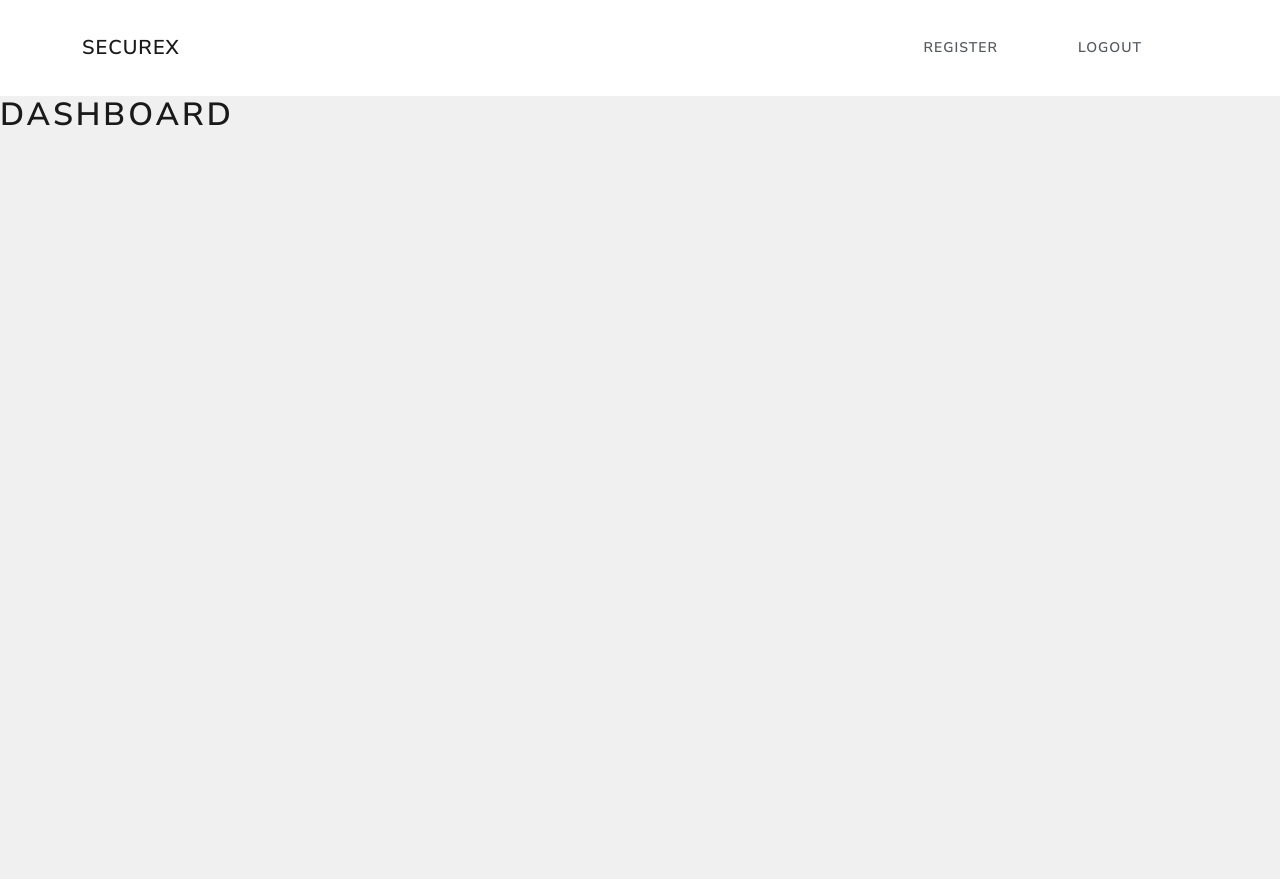
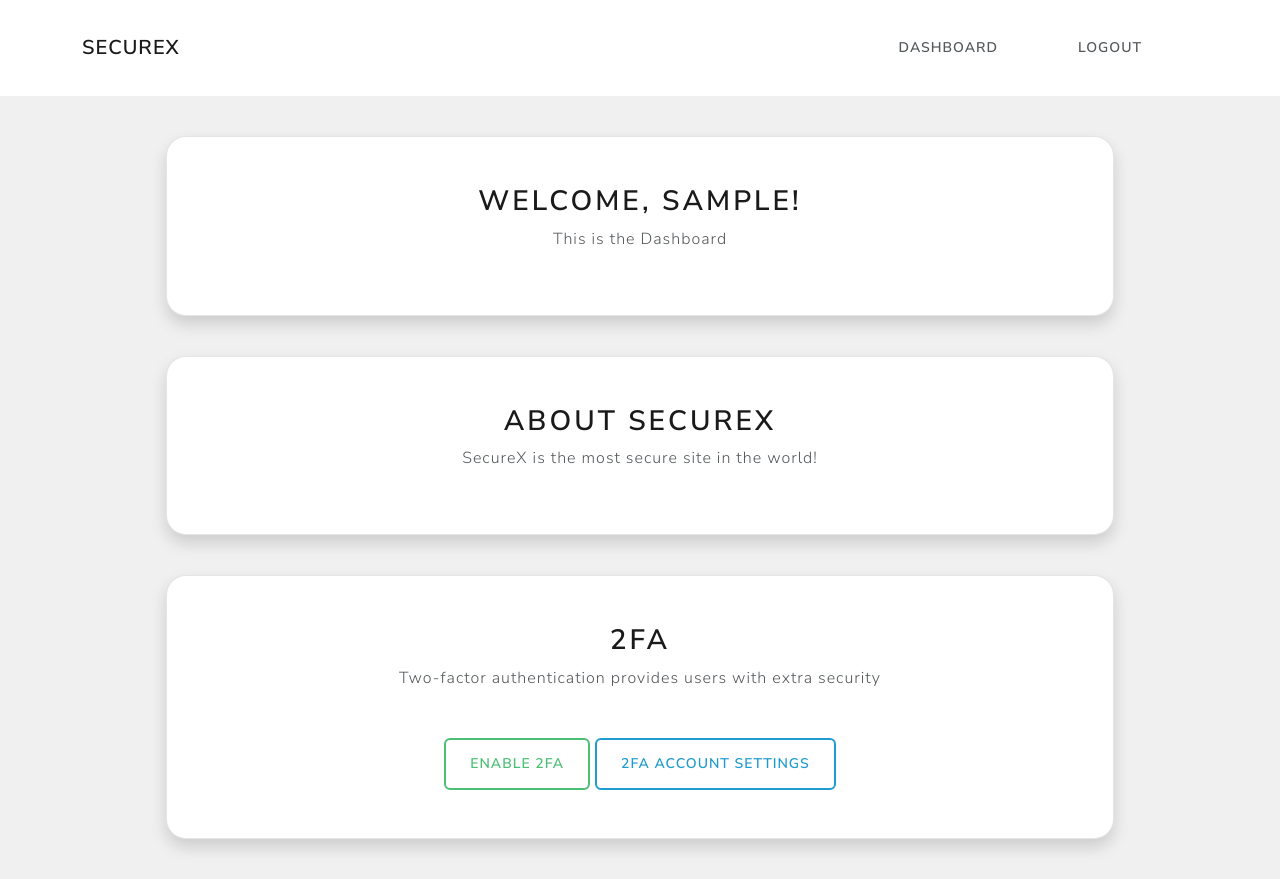
Before and after one commit to rivka-levit/security-checklist, a Django app: page /dashboard/ in a window 1280 px wide. Before the commit the page ends 126 px from the top, so only its background shows below. Run offline with Django 5.2, Linux system fonts and the light colour scheme; the visitor is signed in with stand-in values (Sample User, id 1); parts of the project's set-up code (start-up, migrations or seed data) failed here and were passed over; some libraries are stand-ins or nearby versions.

Commit message:
dashboard styling

```diff
--- a/app/core/templates/core/base.html
+++ b/app/core/templates/core/base.html
@@ -45,8 +45,11 @@
       <ul class="navbar-nav ms-auto">
 
         <li class="nav-item">
-
-          <a class="btn btn-alert navbar-btn" type="button" href="{% url 'register' %}">Register</a>
+          {% if not user.is_authenticated %}
+            <a class="btn btn-alert navbar-btn" type="button" href="{% url 'register' %}">Register</a>
+          {% else %}
+            <a class="btn btn-alert navbar-btn" type="button" href="{% url 'dashboard' %}">Dashboard</a>
+          {% endif %}
 
         </li>
 
--- a/app/secure_app/templates/secure_app/dashboard.html
+++ b/app/secure_app/templates/secure_app/dashboard.html
@@ -2,7 +2,26 @@
 {% load static %}
 
 {% block content %}
+  <div class="container">
+    <div class="shadow form-layout bg-light p-5">
+      <h2 class="text-center">Welcome, {{ user }}!</h2>
+      <p class="text-center">This is the Dashboard</p>
+    </div>
 
-  <h1>Dashboard</h1>
+    <div class="shadow form-layout bg-light p-5">
+      <h2 class="text-center">About SecureX</h2>
+      <p class="text-center">SecureX is the most secure site in the world!</p>
+    </div>
+
+    <div class="shadow form-layout bg-light p-5">
+      <h2 class="text-center">2FA</h2>
+      <p class="text-center">Two-factor authentication provides users with extra security</p>
+
+      <div class="text-center mt-5">
+        <a class="btn btn-outline-success" type="button" href="{% url 'dashboard' %}">Enable 2FA</a>
+        <a class="btn btn-outline-info" type="button" href="{% url 'dashboard' %}">2FA account settings</a>
+      </div>
+    </div>
+  </div>
 
 {% endblock %}
```
